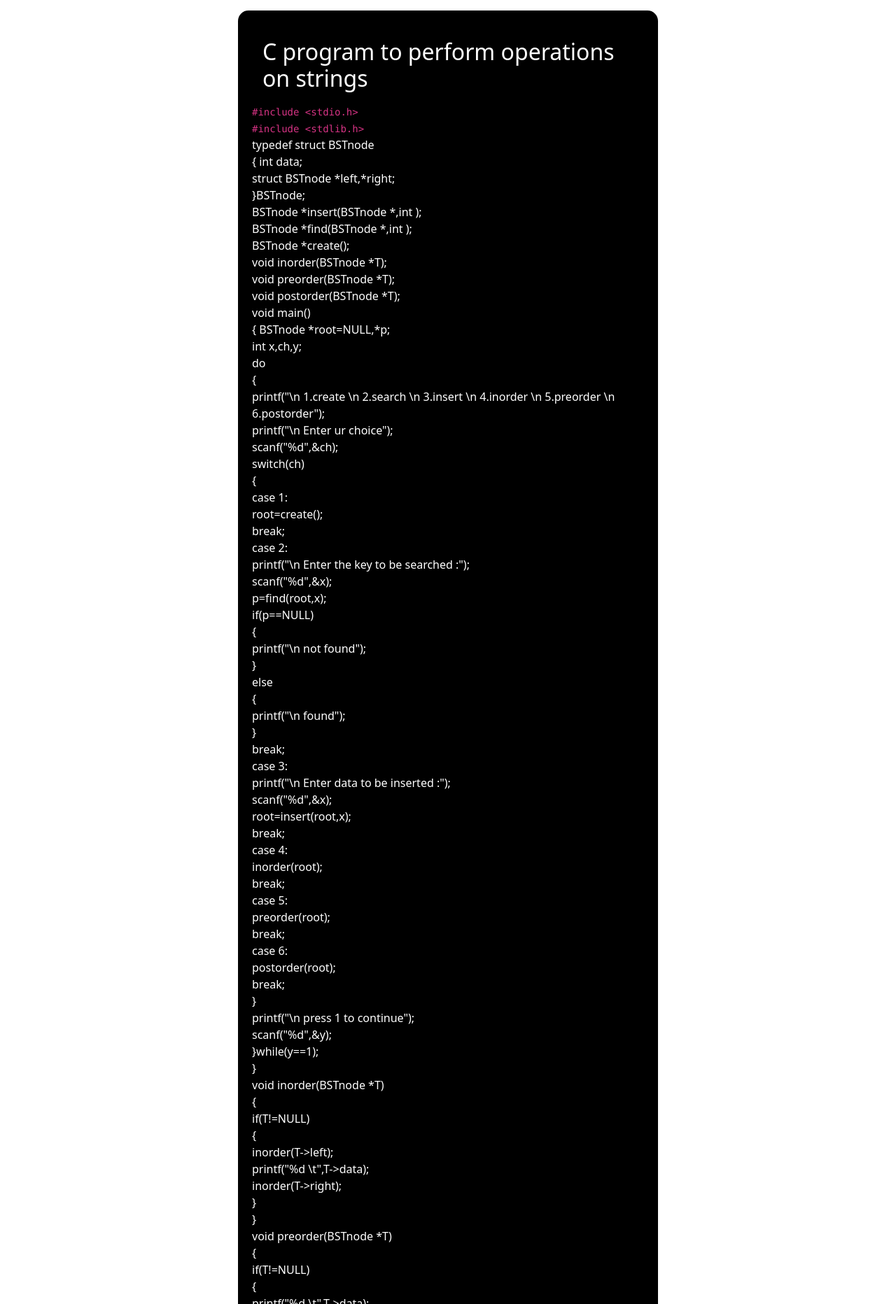
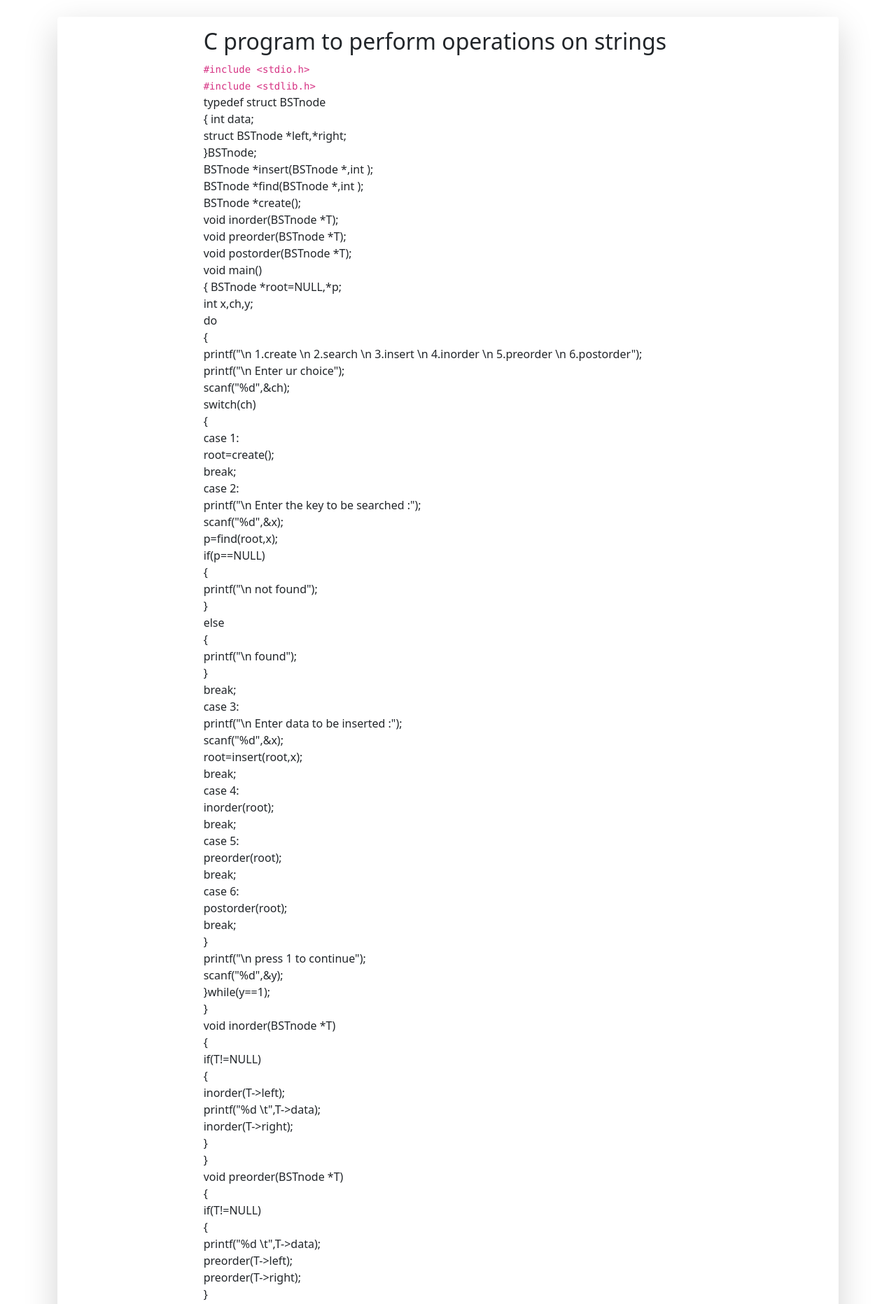
Before and after one commit to harshalkhond/CodeShelfIndia, a Django app: page /bst in a window 1280 px wide. Shown: the part 56-1920 px from the top of the page at 70% size. Run offline with Django 3.2, Linux system fonts and the light colour scheme.

Commit message:
code layout changed

```diff
--- a/templates/base2.html
+++ b/templates/base2.html
@@ -1,12 +1,17 @@
 {% extends 'base.html' %}
 {% block body %}
-    <div class="container" style="position: relative;left: 0px;max-width: 600px; background-color: black;color: white; border-radius: 15px;margin-top: 15px; padding: 20px;">
-        <h2 style="margin: 15px;margin-top: 20px;">{% block heading %}{% endblock heading %}</h2>
+
+    <div class="container mt-4">
+  <div class="row justify-content-md-center shadow-lg p-3 mb-5 bg-white rounded" style="margin:0 auto">
+    <div class="col col-lg-8">
+   <h2> {% block heading %}{% endblock heading %} </h2>
         <!-- Block level -->
 
-        <p>
+        <p class="align-self-center">
             {% block code %}{% endblock code %}
 
         </p>
     </div>
+    </div>
+    </div>
 {% endblock body %}
```
